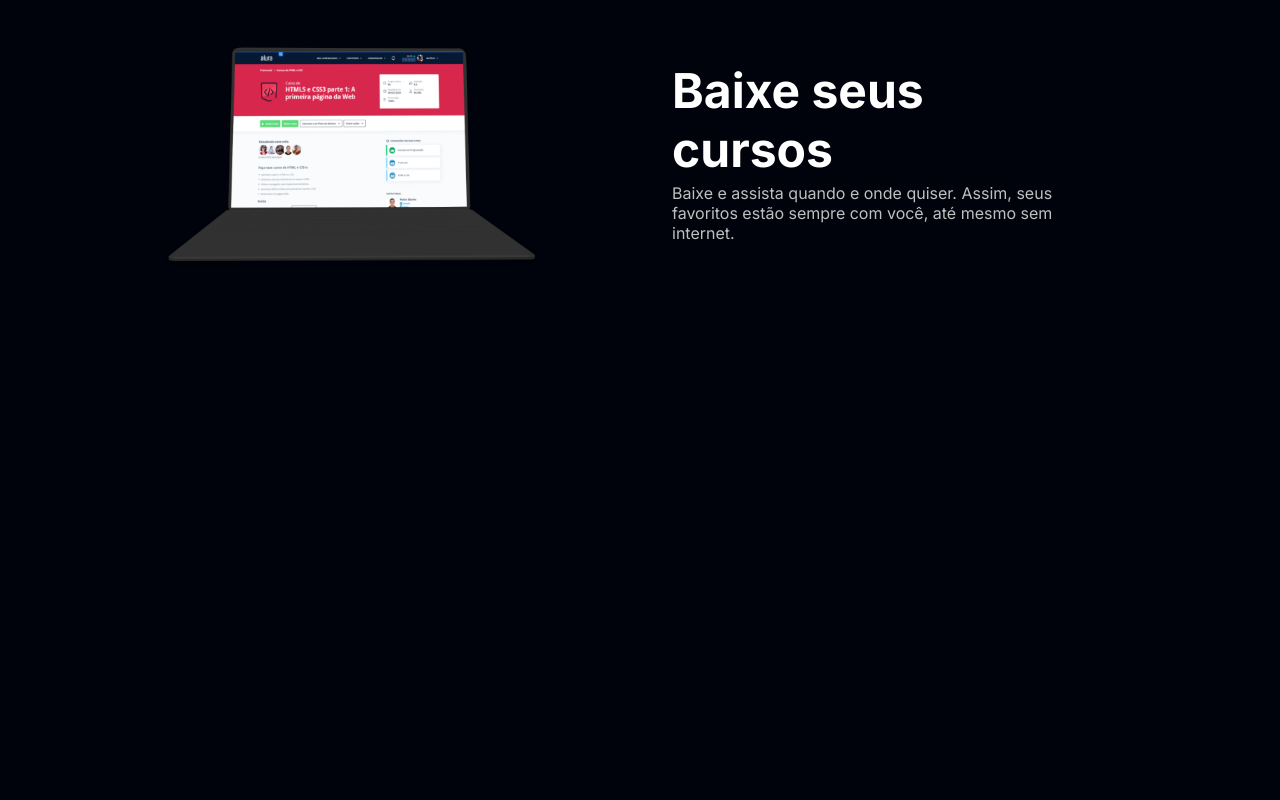
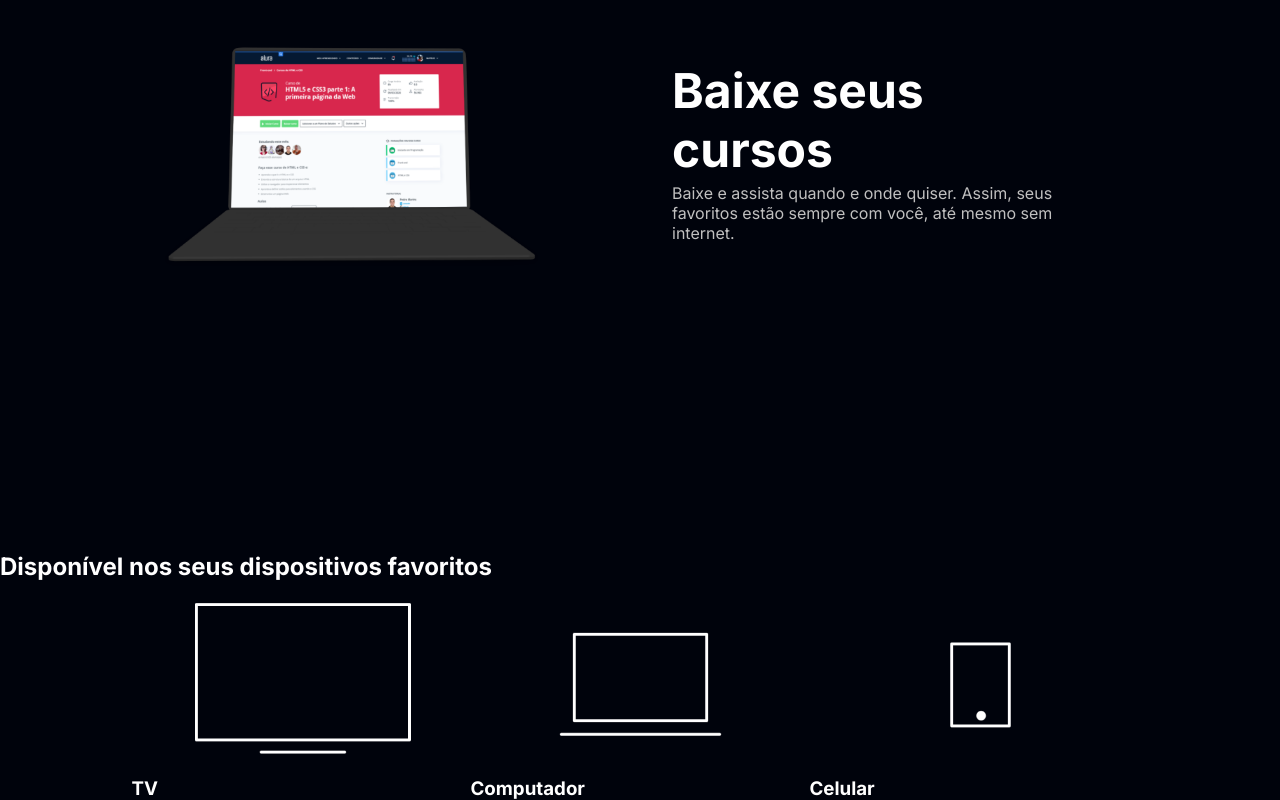
Before and after one commit to profcris-la/paginaweb-alura, a plain HTML site: page index.html in a window 1280 px wide. Shown: the part 2648-3448 px from the top of the page. Before the commit the page ends 3200 px from the top, so only its background shows below. Drawn offline with Linux system fonts and the light colour scheme.

Commit message:
aula 11- 12 min

```diff
--- a/index.html
+++ b/index.html
@@ -51,5 +51,23 @@
     </div>
 </section>
 
+<section class="dispositivos">
+<h2 class="dispositivos__titulo">Disponível nos seus dispositivos favoritos</h2>
+<ul class="dispositivos__lista">
+    <li>
+        <img src="img/tv.png" alt="icone de televisão">
+        <h3 class="lista__item">TV</h3>
+    </li>
+    <li>
+        <img src="img/computador.png" alt="icone de computador">
+        <h3 class="lista__item">Computador</h3>
+    </li>
+    <li>
+        <img src="img/celular.png" alt="icone de celular">
+        <h3 class="lista__item">Celular</h3>
+    </li>
+</ul>
+</section>
+
 </body>
 </html>
--- a/styles.css
+++ b/styles.css
@@ -89,3 +89,13 @@ body{
 .container__descricao{
  padding: 2em;
 }
+
+.dispositivos__lista{
+    display: flex;
+    justify-content: center;
+    list-style-type: none;
+}
+
+.dispotivos{
+    text-align: center;
+}
```
